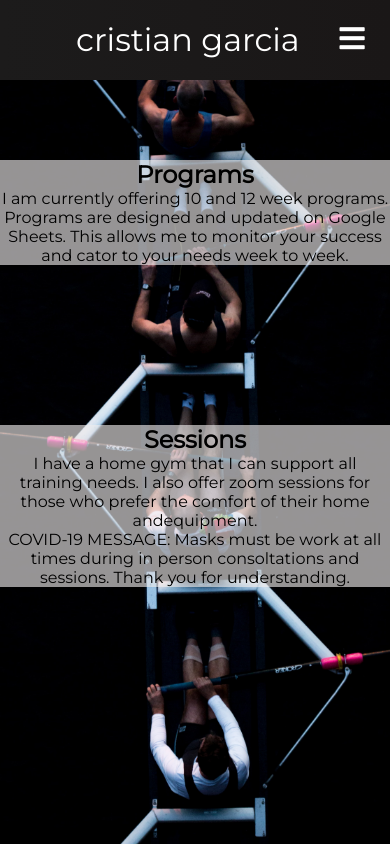
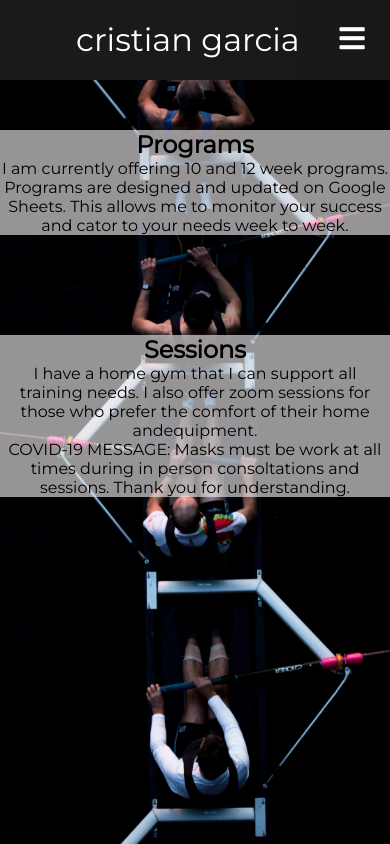
Before and after one commit to B-Griffinn/cristian-garcia-official, a React (Create React App) app: page /services in a window 390 px wide. Shown: the top 844 px of the page. Built offline with nearby package versions, Linux system fonts and the light colour scheme.

Commit message:
Ready for mobile

```diff
--- a/src/componnets/servicesPage/Services.css
+++ b/src/componnets/servicesPage/Services.css
@@ -1,3 +1,6 @@
+
+
+/* IPHONE X STYLING */
 @media only screen and (max-width: 400px) {
     .services-wrapper {
         margin: auto;
@@ -21,7 +24,7 @@
     }
 
     .programs {
-        margin: 80px 0;
+        margin: 50px 0;
         background: rgba(238, 236, 236, 0.609); /* Fallback for older browsers without RGBA-support */
         background: rgba(241, 238, 238, 0.623);
         color: black;
```
